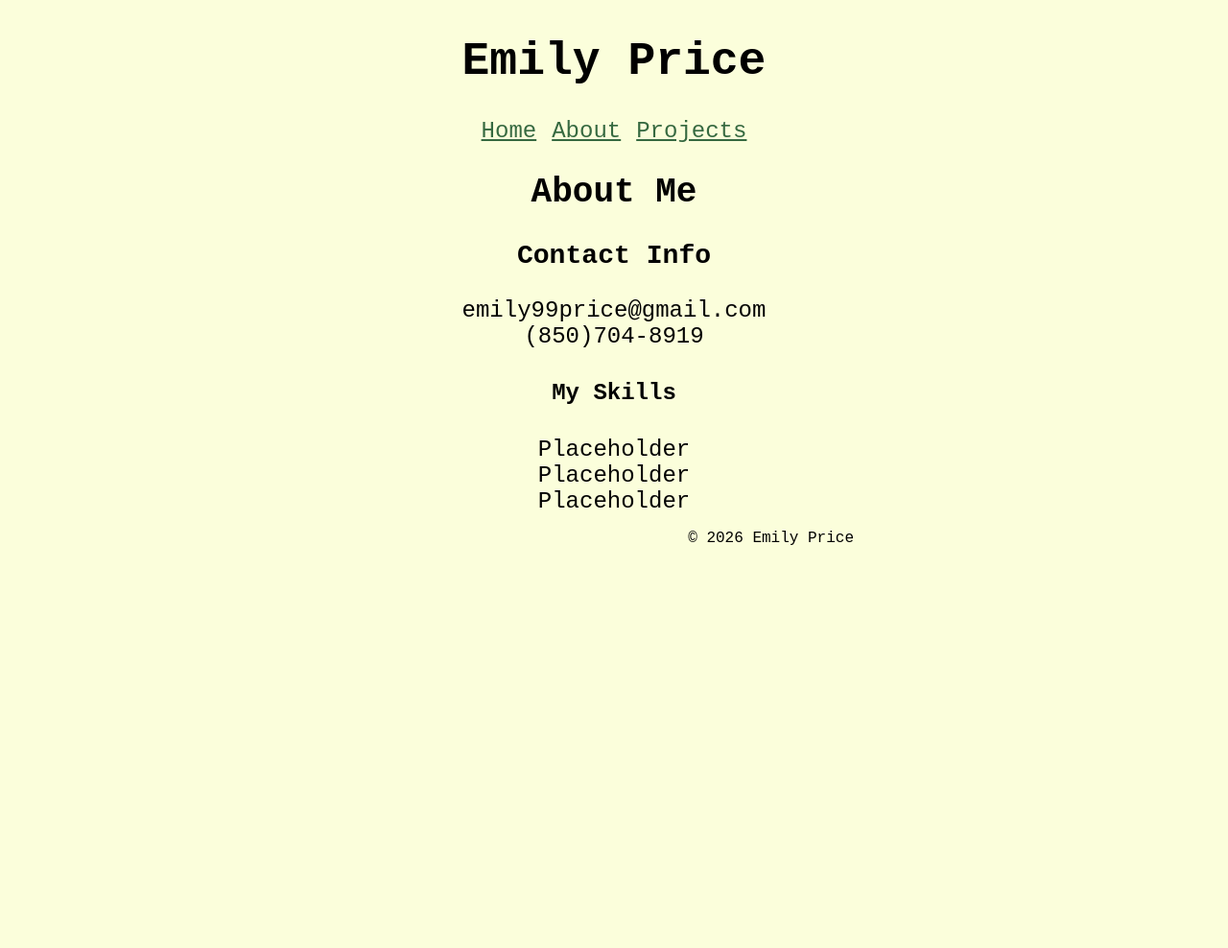
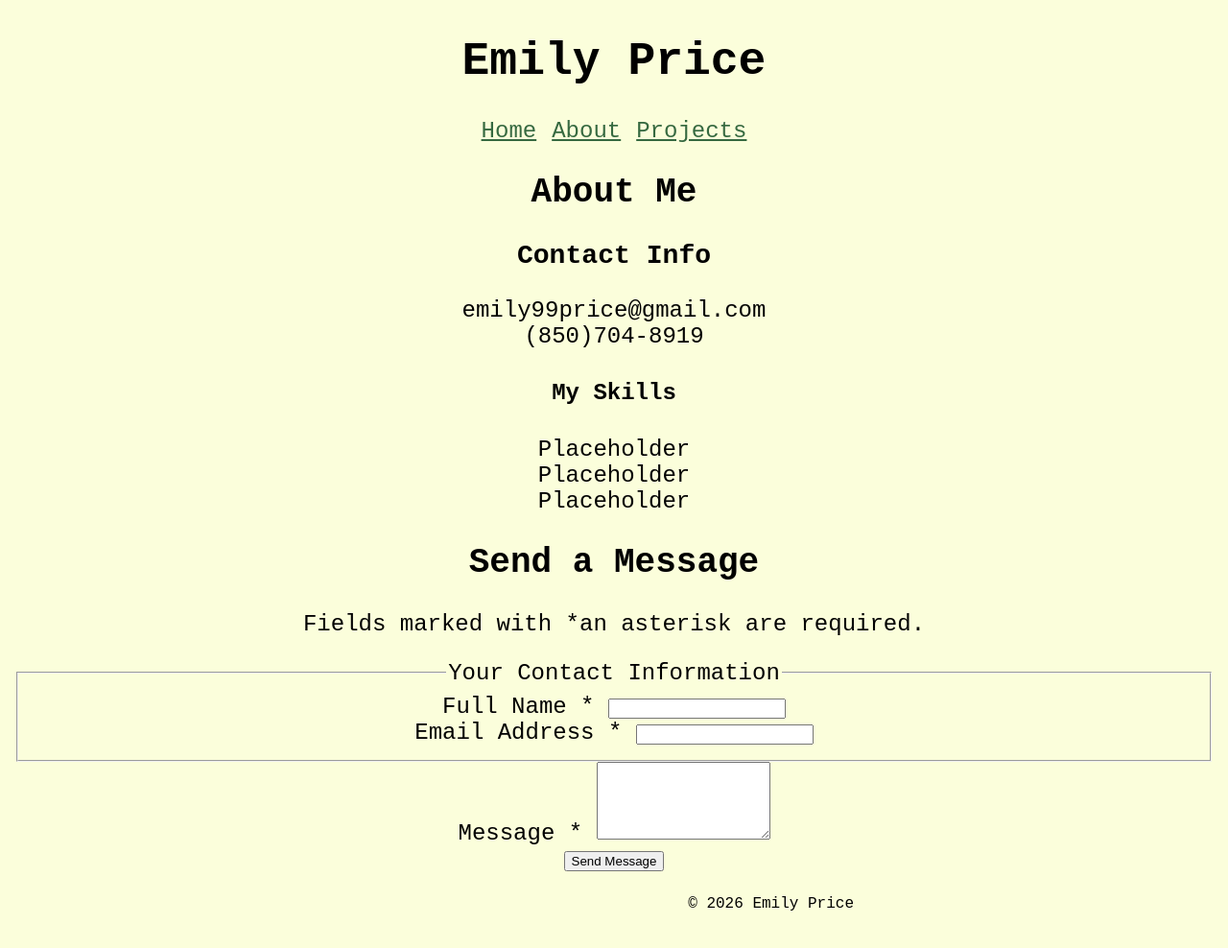
Before and after one commit to emily99price/my-first-website, a plain HTML site: page about.html in a window 1280 px wide. Shown: the whole page at 96% size. Before the commit the page ends 800 px from the top, so only its background shows below. Drawn offline with Linux system fonts and the light colour scheme.

Commit message:
Add contact form section to about.html

```diff
--- a/about.html
+++ b/about.html
@@ -33,6 +33,34 @@
                 </ul>
         </section>
     </main>
+        <section aria-labelledby="contact-heading">
+            <h2 id="contact-heading">Send a Message</h2>
+            <p>Fields marked with <span aria-hidden="true">*</span><span class="sr-only">an asterisk</span> are required.</p>
+            <form id="contact-form" action="#" method="post" novalidate>
+                <fieldset>
+                    <legend>Your Contact Information</legend>
+                    <div class="Contact-Info">
+                        <label for="full-name">Full Name <span aria-hidden="true">*</span></label>
+                        <input type="text" id="full-name" name="full-name" required aria-required="true" aria-describedby="name-error">
+                        <span class="error-message" id="name-error" role="alert"></span>
+                    </div>
+
+                    <div class="Contact-Info">
+                        <label for="email">Email Address <span aria-hidden="true">*</span></label>
+                        <input type="email" id="email" name="email" required aria-required="true" aria-describedby="email-error">
+                        <span class="error-message" id="email-error" role="alert"></span>
+                    </div>
+                </fieldset>
+                <div class="Contact-Info">
+                    <label for="message">Message <span aria-hidden="true">*</span></label>
+                    <textarea id="message" name="message" rows="5" required aria-required="true" aria-describedby="message-error"></textarea>
+                    <span class="error-message" id="message-error" role="alert"></span>
+                </div>
+
+                <button type="submit">Send Message</button>
+                <p id="form-status" class="status-message" role="status" aria-live="polite"></p>
+            </form>
+        </section>
     <footer>
         <p>&copy; 2026 Emily Price</p>
     </footer>
```
